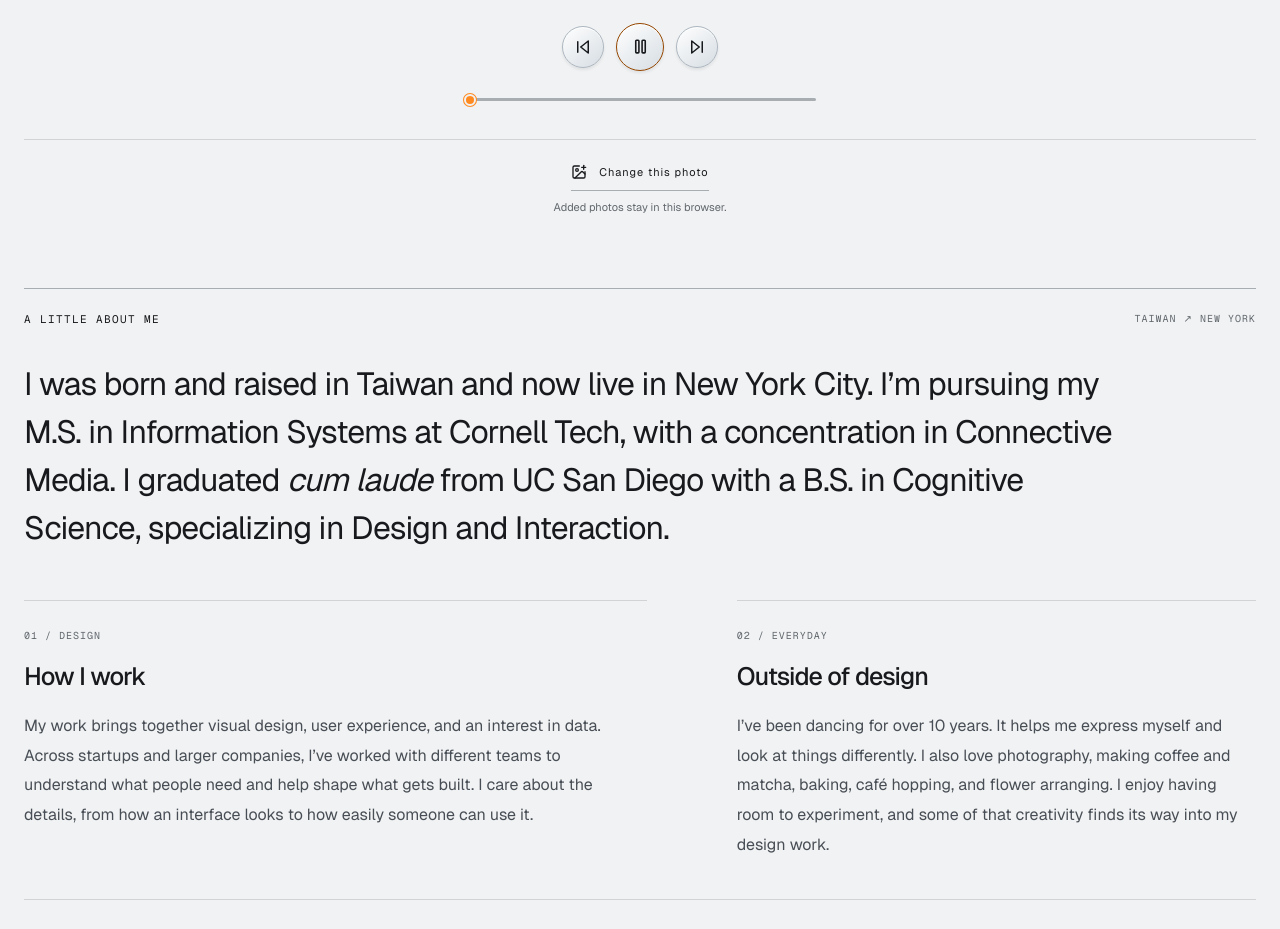
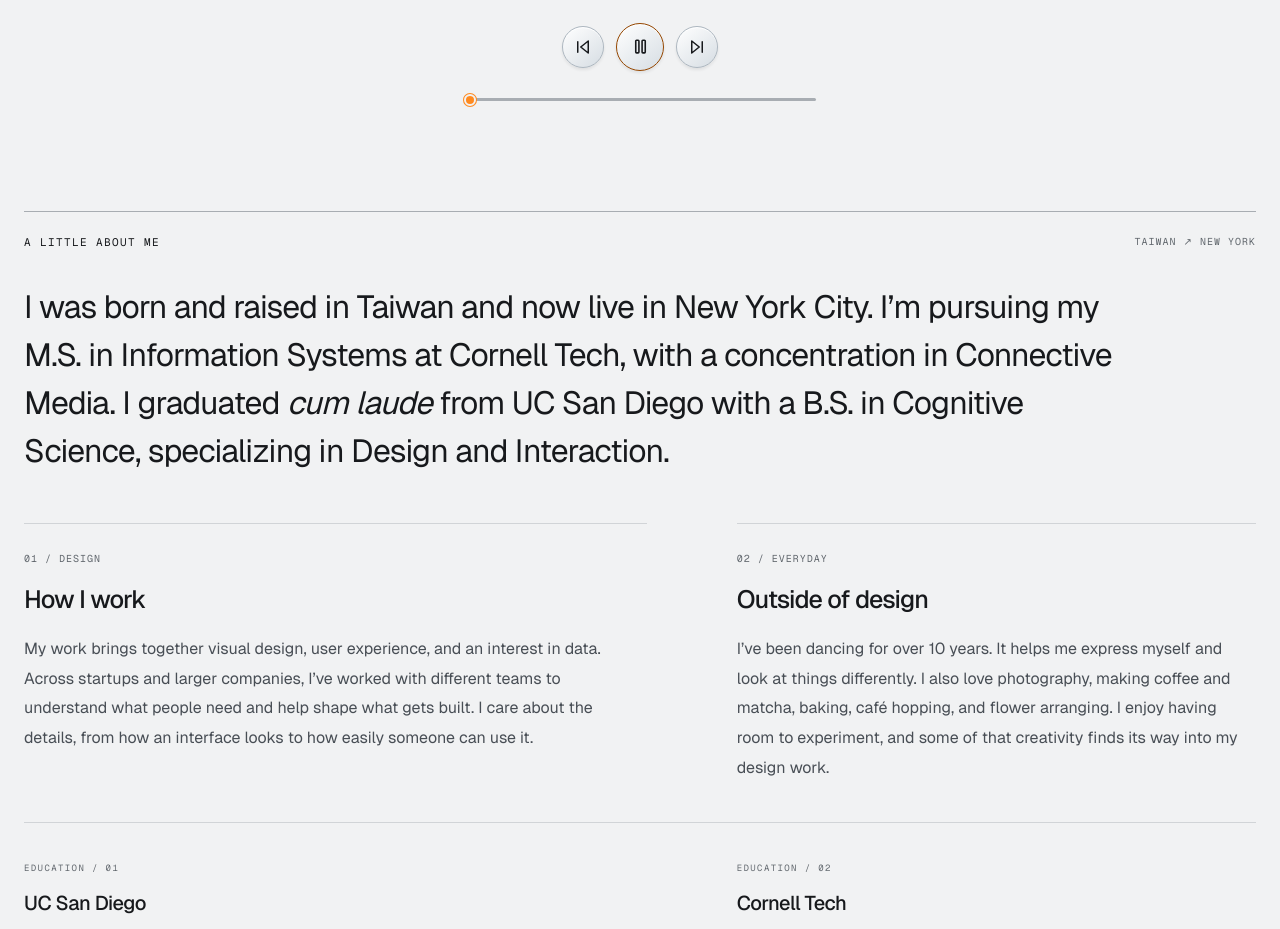
Before and after one commit to melodyt521/portfolio, a Next.js app: page /about in a window 1280 px wide. Shown: the part 920-1849 px from the top of the page. Built offline with nearby package versions, Linux system fonts and the light colour scheme.

Commit message:
Remove About photo upload controls

```diff
--- a/src/components/AboutDiscCarousel.tsx
+++ b/src/components/AboutDiscCarousel.tsx
@@ -1,8 +1,8 @@
 'use client';
 
-import { useEffect, useRef, useState, type ChangeEvent } from 'react';
+import { useRef, useState } from 'react';
 import Image from 'next/image';
-import { SkipBack, SkipForward, Play, Pause, ImagePlus } from 'lucide-react';
+import { SkipBack, SkipForward, Play, Pause } from 'lucide-react';
 import './about-disc-carousel.css';
 
 type DiscPhoto = { src: string; alt: string; position: string; caption: string; transform?: string };
@@ -25,64 +25,14 @@ const originals: DiscPhoto[] = [
   { src: '/images/about/img_8579.webp', caption: 'A different view of the Manhattan Bridge.', alt: 'Manhattan Bridge framed by a brick archway', position: 'center 53%' },
 ];
 const total = originals.length;
-const openPhotos = () => new Promise<IDBDatabase>((resolve, reject) => {
-  const request = indexedDB.open('melody-photo-discs-curated', 1);
-  request.onupgradeneeded = () => request.result.createObjectStore('photos');
-  request.onsuccess = () => resolve(request.result);
-  request.onerror = () => reject(request.error);
-});
-
 export function AboutDiscCarousel() {
   const [active, setActive] = useState(0);
   const [spinning, setSpinning] = useState(true);
-  const [uploads, setUploads] = useState<Record<number, string>>({});
-  const [error, setError] = useState('');
-  const input = useRef<HTMLInputElement>(null);
-  const urls = useRef<string[]>([]);
   const strip = useRef<HTMLDivElement>(null);
   const drag = useRef({ pointer: -1, start: 0, scroll: 0, moved: false, photo: null as number | null });
   const [dragging, setDragging] = useState(false);
   function select(index: number) { setActive(index); }
   const move = (step: number) => { setActive(value => (value + step + total) % total); };
-
-  useEffect(() => {
-    let cancelled = false;
-    const objectUrls = urls.current;
-    void openPhotos().then(db => {
-      const request = db.transaction('photos').objectStore('photos').openCursor();
-      request.onsuccess = () => {
-        const cursor = request.result;
-        if (cursor && !cancelled) {
-          const url = URL.createObjectURL(cursor.value as Blob);
-          urls.current.push(url);
-          setUploads(value => ({ ...value, [Number(cursor.key)]: url }));
-          cursor.continue();
-        } else db.close();
-      };
-    }).catch(() => {});
-    return () => { cancelled = true; objectUrls.forEach(url => URL.revokeObjectURL(url)); };
-  }, []);
-
-  async function addPhoto(event: ChangeEvent<HTMLInputElement>) {
-    const file = event.target.files?.[0];
-    event.target.value = '';
-    if (!file) return;
-    if (!file.type.startsWith('image/')) { setError('Choose an image file.'); return; }
-    const index = active;
-    try {
-      const db = await openPhotos();
-      await new Promise<void>((resolve, reject) => {
-        const transaction = db.transaction('photos', 'readwrite');
-        transaction.objectStore('photos').put(file, index);
-        transaction.oncomplete = () => { db.close(); resolve(); };
-        transaction.onerror = () => { db.close(); reject(transaction.error); };
-      });
-      const url = URL.createObjectURL(file);
-      urls.current.push(url);
-      setUploads(value => ({ ...value, [index]: url }));
-      setError('');
-    } catch { setError('This browser could not save the photo. Please try again.'); }
-  }
 
   return <section className={`about-discs section-shell${spinning ? '' : ' is-motion-paused'}`} aria-label="Photo disc carousel" aria-roledescription="carousel" onKeyDown={event => {
     if (event.target instanceof HTMLInputElement) return;
@@ -136,9 +86,9 @@ export function AboutDiscCarousel() {
         let offset = (index - active + total) % total;
         if (offset > total / 2) offset -= total;
         const visible = Math.abs(offset) <= 2;
-        const photo: DiscPhoto = uploads[index] ? { src: uploads[index], alt: `Melody’s photo, disc ${index + 1}`, position: 'center 55%', caption: 'Another moment on repeat.' } : original;
+        const photo = original;
         return <button key={original.src} data-photo-index={index} className={`about-photo-disc${index === active ? ' is-current' : ''}`} style={{ '--offset': offset, '--distance': Math.abs(offset), zIndex: total - Math.abs(offset), visibility: visible ? 'visible' : 'hidden' } as React.CSSProperties} tabIndex={visible ? 0 : -1} aria-label={`View photo ${index + 1}${index === active ? ', selected' : ''}`} aria-current={index === active ? 'true' : undefined} aria-describedby={index === active ? 'photo-disc-caption' : undefined} onClick={event => { if (event.detail === 0) select(index); }}>
-          <span className="photo-disc-face"><Image src={photo.src} alt={photo.alt} style={{ objectPosition: photo.position, transform: photo.transform }} width={600} height={600} sizes="(max-width:600px) 265px, 440px" unoptimized={photo.src.startsWith('blob:')} draggable={false}/></span>
+          <span className="photo-disc-face"><Image src={photo.src} alt={photo.alt} style={{ objectPosition: photo.position, transform: photo.transform }} width={600} height={600} sizes="(max-width:600px) 265px, 440px" draggable={false}/></span>
           <span className="photo-disc-hub" aria-hidden="true"/>
           <span className="photo-disc-number" aria-hidden="true">SIDE {String(index + 1).padStart(2, '0')}</span>
         </button>;
@@ -153,6 +103,5 @@ export function AboutDiscCarousel() {
       </div>
       <div className="photo-disc-progress"><input type="range" min={0} max={total - 1} step={1} value={active} onChange={event => select(Number(event.target.value))} aria-label="Photo progress" aria-valuetext={`Photo ${active + 1} of ${total}`} style={{ '--photo-progress': `${total > 1 ? active / (total - 1) * 100 : 100}%` } as React.CSSProperties}/></div>
     </div>
-    <div className="about-discs-upload"><button className="text-link" onClick={() => input.current?.click()}><ImagePlus size={16}/>{uploads[active] || originals[active] ? 'Change this photo' : 'Add a photo'}</button><p>Added photos stay in this browser.</p><input ref={input} type="file" accept="image/*" onChange={addPhoto} aria-label="Choose a photo for the selected disc" hidden/>{error && <p role="alert">{error}</p>}</div>
   </section>;
 }
--- a/src/components/about-disc-carousel.css
+++ b/src/components/about-disc-carousel.css
@@ -16,9 +16,6 @@
 .photo-disc-pagination button{width:22px;height:36px;display:grid;place-items:center;padding:0;background:transparent}
 .photo-disc-pagination span{display:block;width:5px;height:5px;background:var(--muted);border-radius:50%;transition:background .2s,transform .2s}
 .photo-disc-pagination [aria-current=true] span{background:var(--accent);transform:scale(1.6)}
-.about-discs-upload{border-top:1px solid var(--line);display:flex;flex-direction:column;align-items:center;padding:14px 0 0;gap:8px}
-.about-discs-upload .text-link{background:transparent;color:var(--ink);font-size:11px}
-.about-discs-upload p{color:var(--muted);font-size:11px;line-height:1.5}
 
 
 
```
